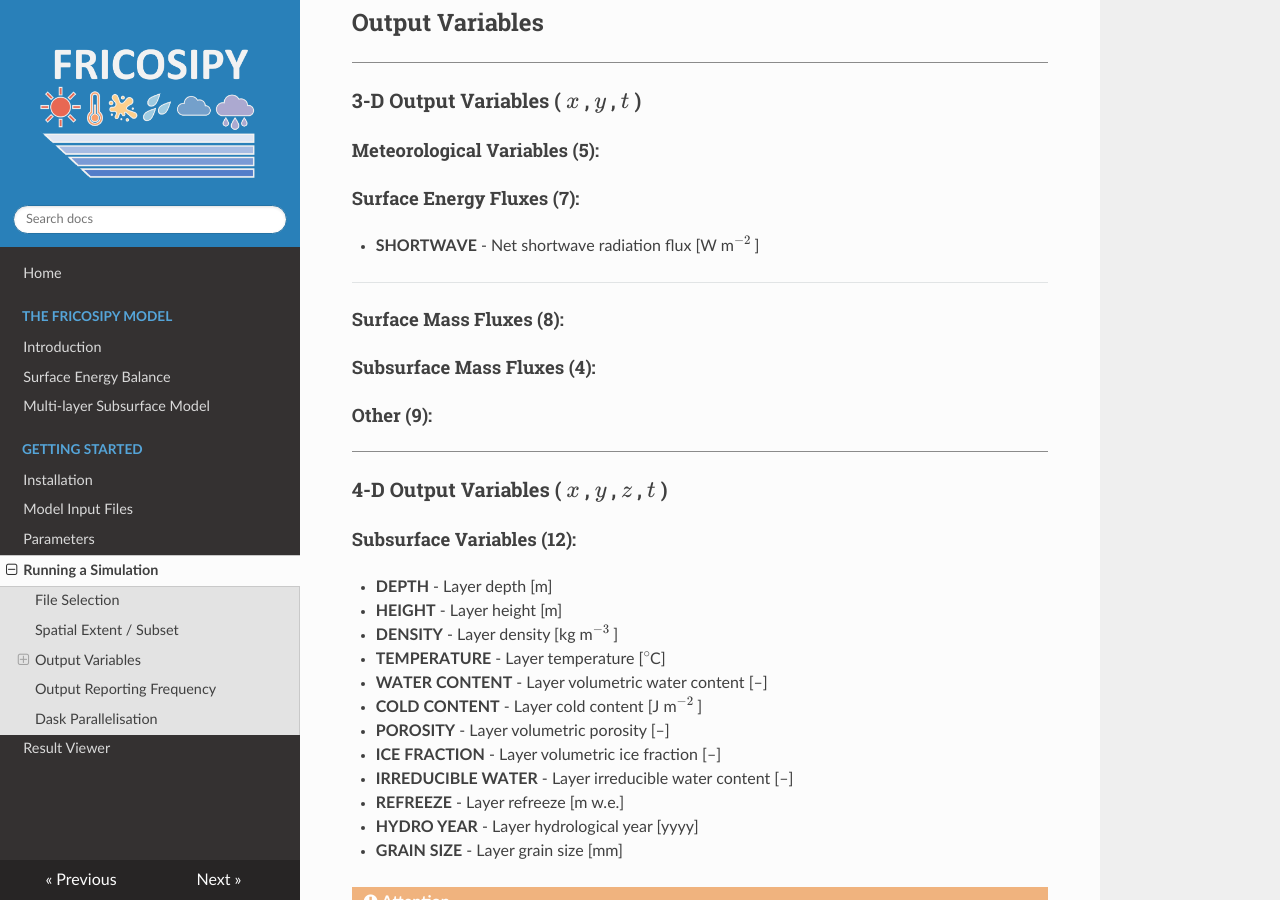
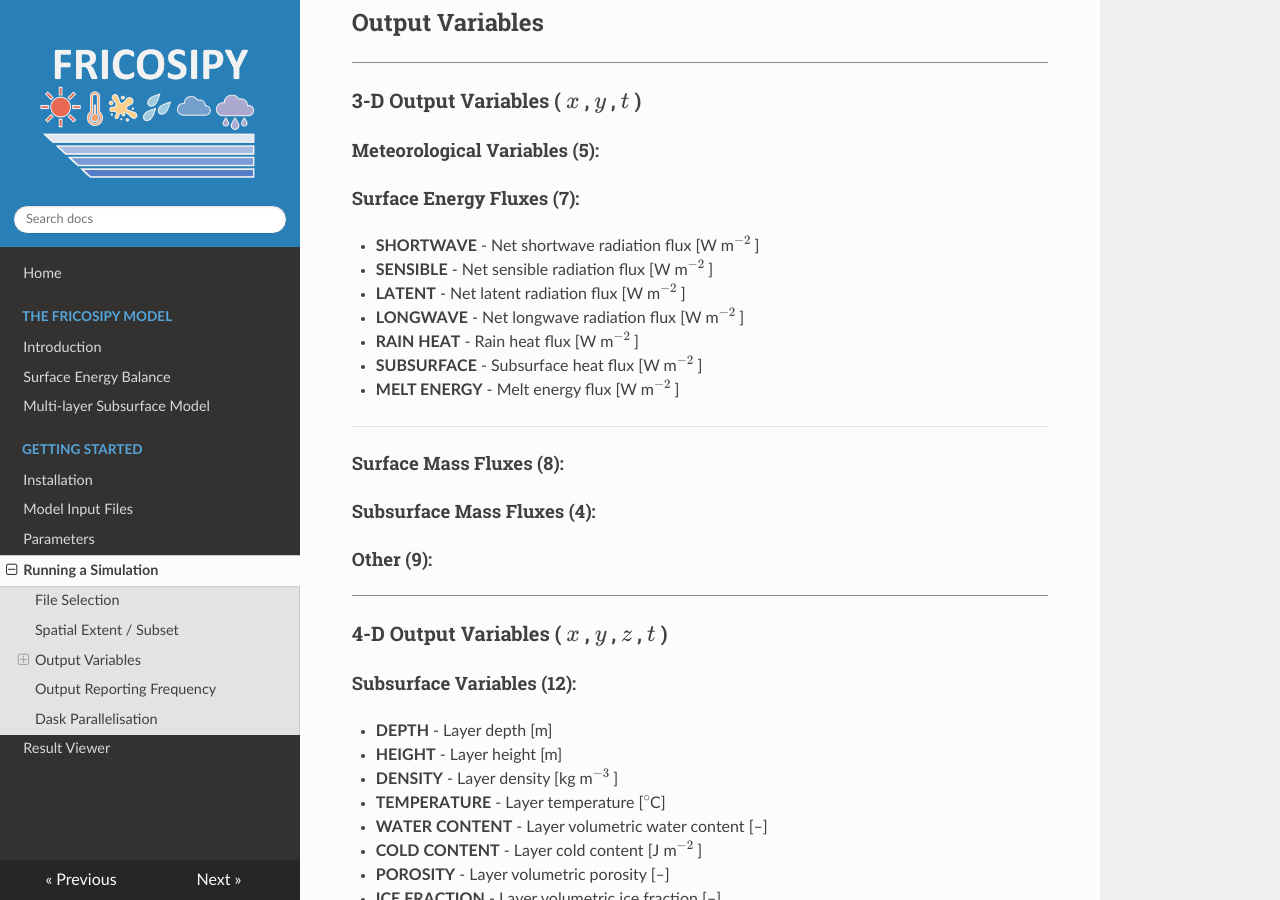
Before and after one commit to MarcusGastaldello/FRICOSIPY, an MkDocs documentation site: the page built from docs/running_a_simulation.md, in a window 1280 px wide and 900 px high, scrolled down 318 px. Built offline with MkDocs 1.6.1, drawn with Linux system fonts in a browser that asks for light colours; nearby versions of some CDN libraries.

Commit message:
Update running_a_simulation.md

```diff
--- a/docs/running_a_simulation.md
+++ b/docs/running_a_simulation.md
@@ -25,6 +25,12 @@
 #### Surface Energy Fluxes (7):
 
 * **SHORTWAVE** - Net shortwave radiation flux [W m$^{-2}$ ]
+* **SENSIBLE** - Net sensible radiation flux [W m$^{-2}$ ]
+* **LATENT** - Net latent radiation flux [W m$^{-2}$ ]
+* **LONGWAVE** - Net longwave radiation flux [W m$^{-2}$ ]
+* **RAIN HEAT** - Rain heat flux [W m$^{-2}$ ]
+* **SUBSURFACE** - Subsurface heat flux [W m$^{-2}$ ]
+* **MELT ENERGY** - Melt energy flux [W m$^{-2}$ ]
 
 ---
 
```
